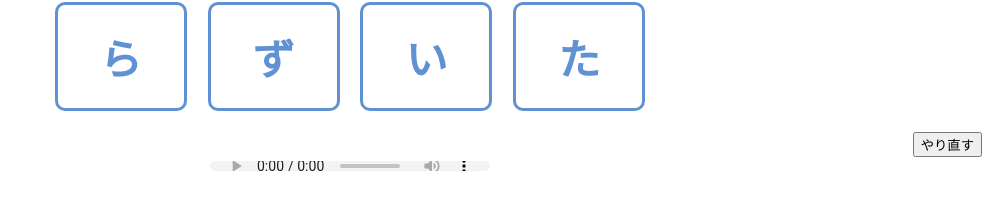
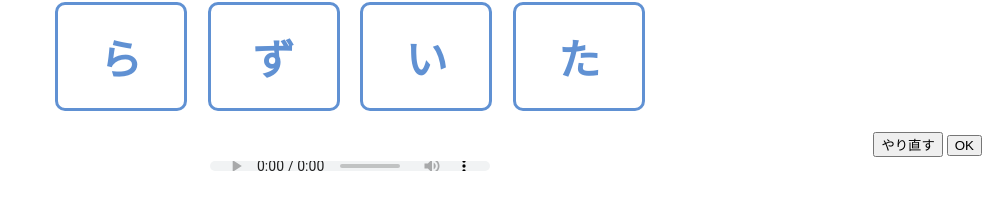
Before and after one commit to kamu21/4mojifire, a plain HTML site: page index.html in a window 1280 px wide. Both pictures are taken after a click on the element "正しい順序で、文字を軽くタッチしてください！". Shown: the part 158-368 px from the top of the page, without its empty margins (290-1280 px from the left). Drawn offline with Linux system fonts and the light colour scheme.

Commit message:
Update index.html

```diff
--- a/index.html
+++ b/index.html
@@ -36,6 +36,7 @@
         </div>
         <div id="btn">
             <button onclick="showQuestion()">やり直す</button>
+            <button onclick="Judgment()">OK</button>
         </div>
     </div>
     <div id="next">
```
